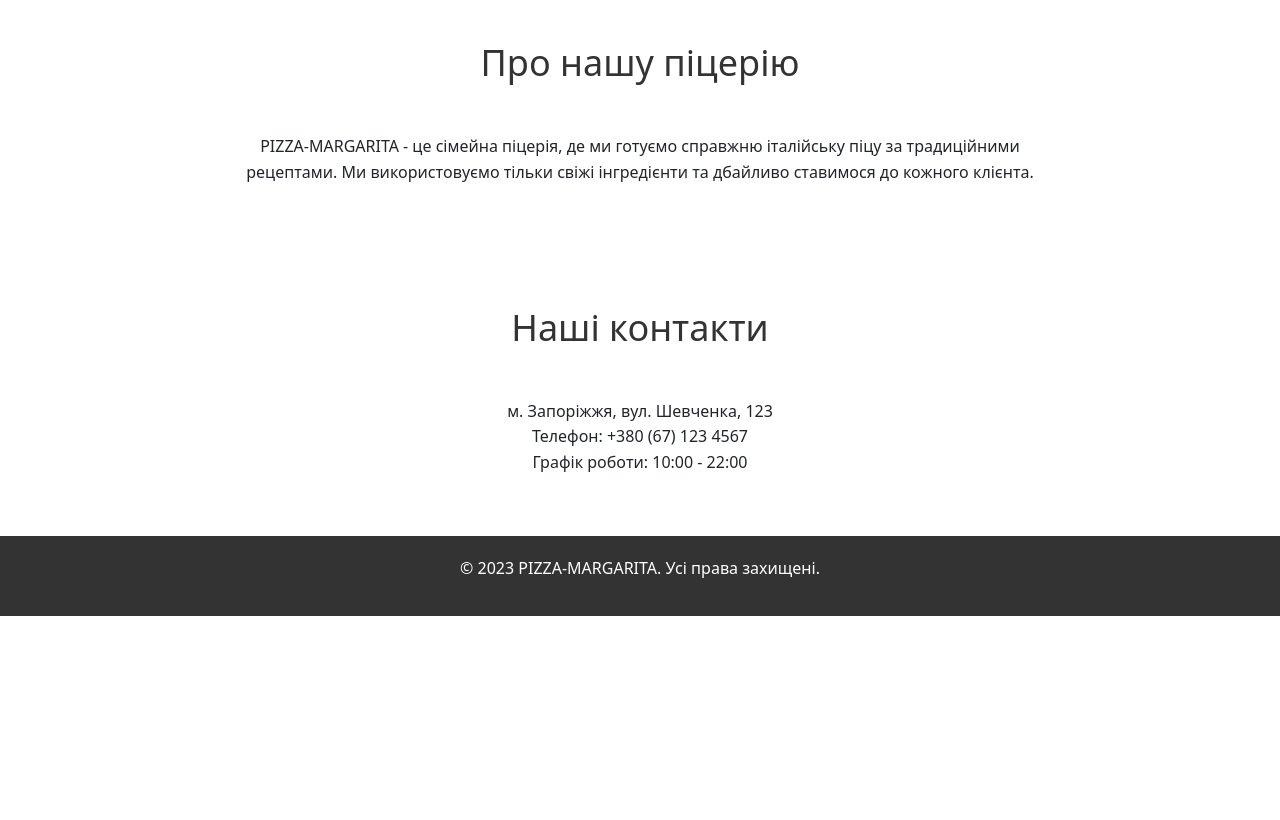
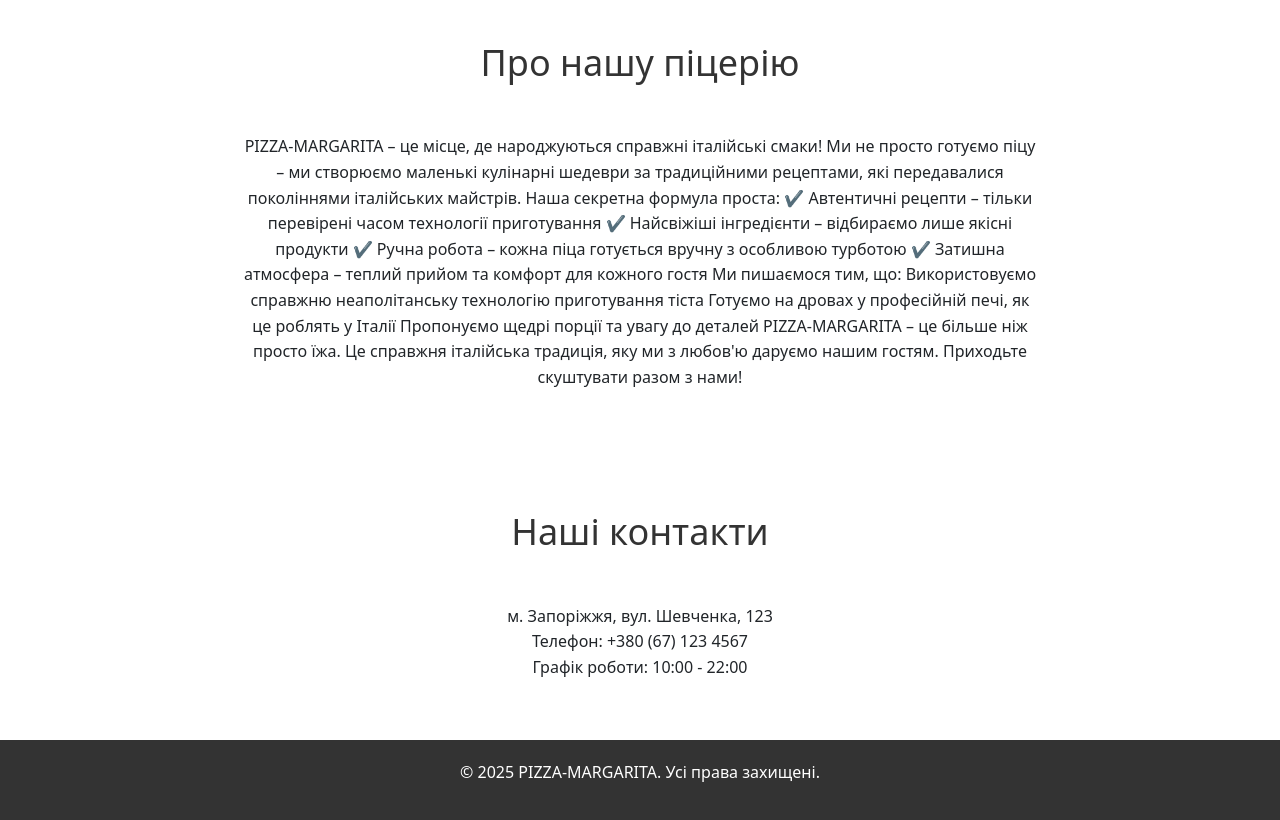
Before and after one commit to Kirylo1488/pizzeria-margarita, a plain HTML site: page index.html in a window 1280 px wide. Shown: the part 3100-3920 px from the top of the page. Before the commit the page ends 3716 px from the top, so only its background shows below. Drawn offline with nearby package versions, Linux system fonts and the light colour scheme.

Commit message:
Update index.html

```diff
--- a/index.html
+++ b/index.html
@@ -66,7 +66,24 @@
         <section id="about" class="about">
             <div class="container">
                 <h2>Про нашу піцерію</h2>
-                <p>PIZZA-MARGARITA - це сімейна піцерія, де ми готуємо справжню італійську піцу за традиційними рецептами. Ми використовуємо тільки свіжі інгредієнти та дбайливо ставимося до кожного клієнта.</p>
+                <p>PIZZA-MARGARITA – це місце, де народжуються справжні італійські смаки! Ми не просто готуємо піцу – ми створюємо маленькі кулінарні шедеври за традиційними рецептами, які передавалися поколіннями італійських майстрів.
+
+Наша секретна формула проста:
+✔ Автентичні рецепти – тільки перевірені часом технології приготування
+✔ Найсвіжіші інгредієнти – відбираємо лише якісні продукти
+✔ Ручна робота – кожна піца готується вручну з особливою турботою
+✔ Затишна атмосфера – теплий прийом та комфорт для кожного гостя
+
+Ми пишаємося тим, що:
+
+Використовуємо справжню неаполітанську технологію приготування тіста
+
+Готуємо на дровах у професійній печі, як це роблять у Італії
+
+Пропонуємо щедрі порції та увагу до деталей
+
+PIZZA-MARGARITA – це більше ніж просто їжа. Це справжня італійська традиція, яку ми з любов'ю даруємо нашим гостям. Приходьте скуштувати разом з нами!
+                </p>
             </div>
         </section>
 
@@ -119,7 +136,7 @@
 
     <footer class="footer">
         <div class="container">
-            <p>&copy; 2023 PIZZA-MARGARITA. Усі права захищені.</p>
+            <p>&copy; 2025 PIZZA-MARGARITA. Усі права захищені.</p>
         </div>
     </footer>
 
```
